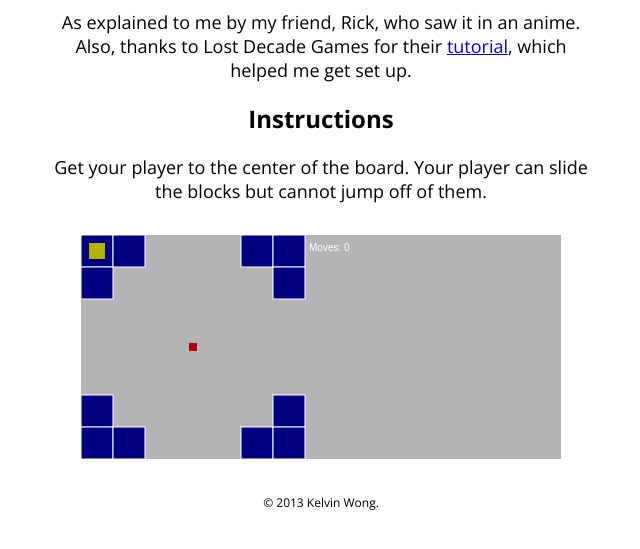
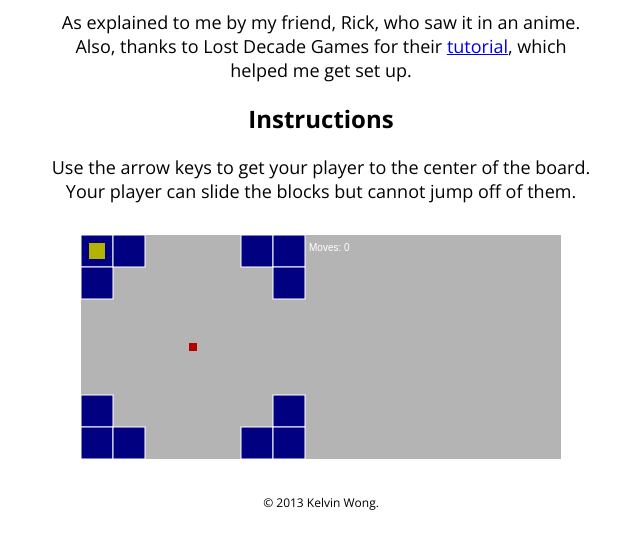
Before and after one commit to kwong22/rink-skater, a website: page index.html in a window 1280 px wide. Shown: the part 97-646 px from the top of the page, without its empty margins (319-959 px from the left). Drawn offline with nearby package versions, Linux system fonts and the light colour scheme; files whose address does not match are found by name.

Commit message:
Added details to instructions

```diff
--- a/index.html
+++ b/index.html
@@ -105,7 +105,7 @@
       </header>
       <p>As explained to me by my friend, Rick, who saw it in an anime. Also, thanks to Lost Decade Games for their <a href="http://www.lostdecadegames.com/how-to-make-a-simple-html5-canvas-game/" target="_blank">tutorial</a>, which helped me get set up.</p>
       <h2>Instructions</h2>
-      <p>Get your player to the center of the board. Your player can slide the blocks but cannot jump off of them.</p>
+      <p>Use the arrow keys to get your player to the center of the board. Your player can slide the blocks but cannot jump off of them.</p>
       <div class="game"></div>
       <footer>
 	<p>&copy; 2013 Kelvin Wong.</p>
```
